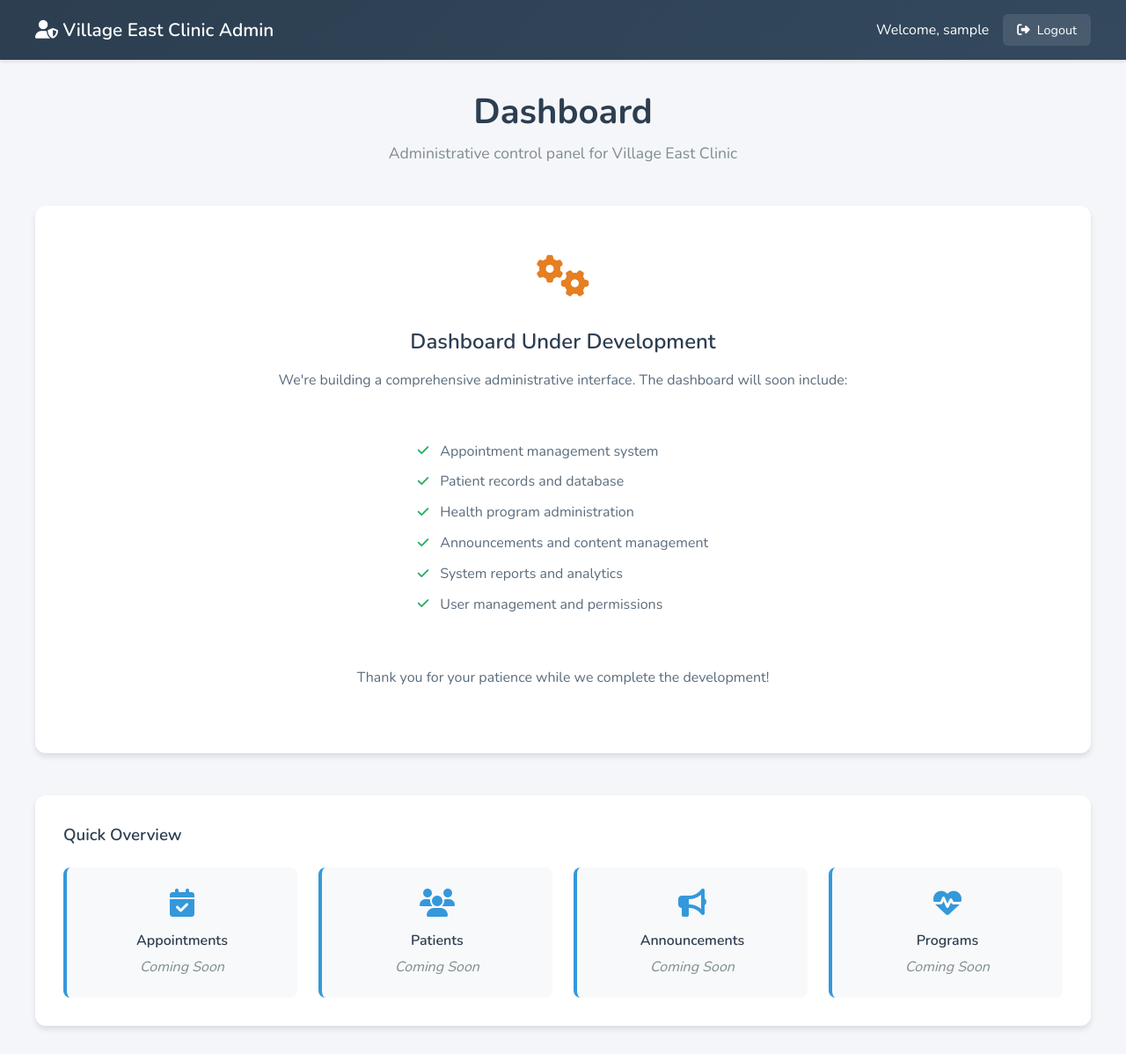
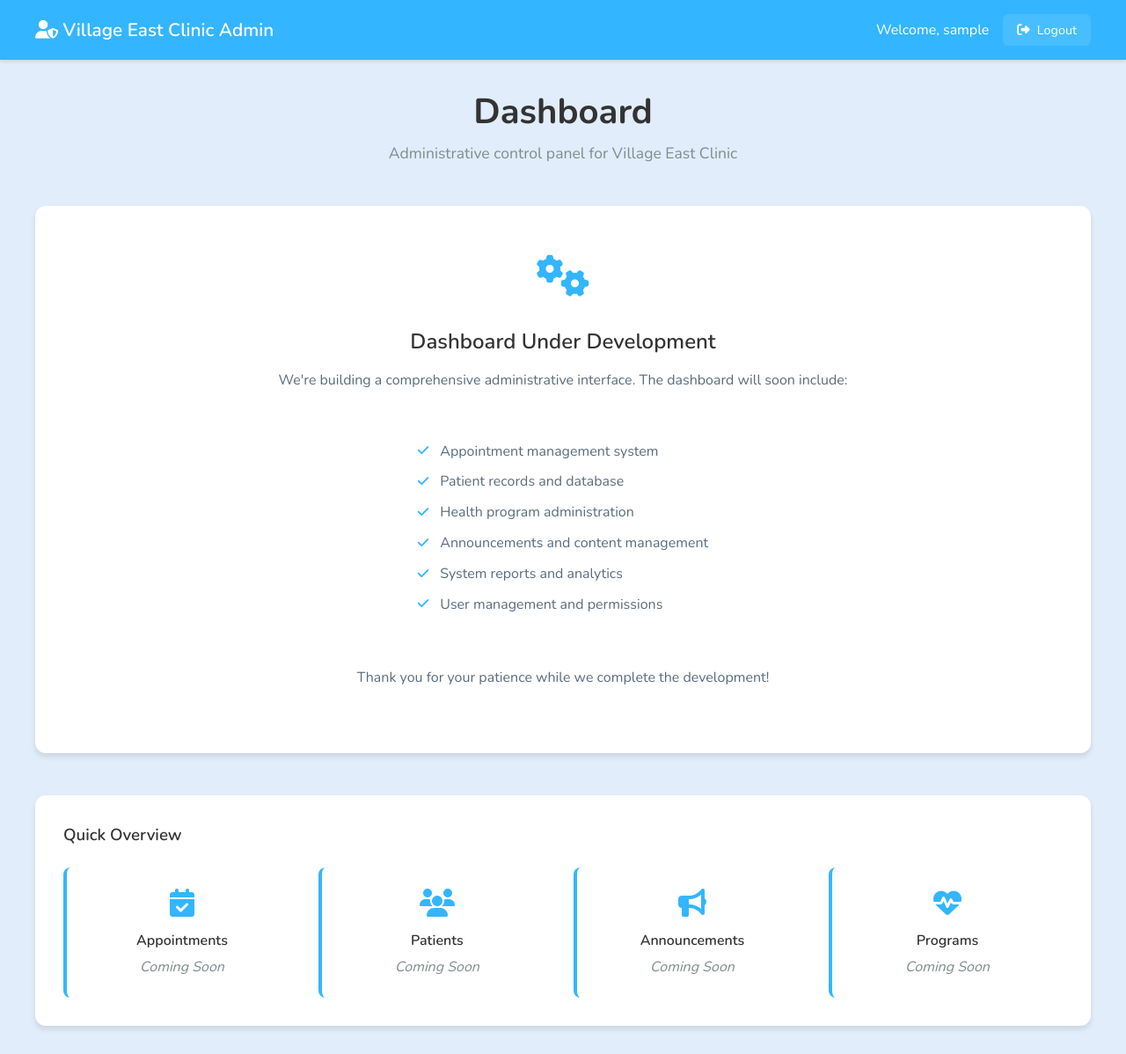
Before and after one commit to erichiii/Health-Services-Appointment-System, a PHP site: page /admin/dashboard.php in a window 1280 px wide. Shown: the whole page at 88% size. Run offline with PHP 8.4, Linux system fonts and the light colour scheme; the visitor is signed in with stand-in values (Sample User, id 1).

Commit message:
modified ui to match the main page

```diff
--- a/admin/dashboard.php
+++ b/admin/dashboard.php
@@ -107,7 +107,7 @@ $admin_username = $_SESSION['admin_username'] ?? 'Admin';
             margin: 0;
             padding: 0;
             font-family: 'Nunito', sans-serif;
-            background-color: #f5f6fa;
+            background-color: #E1EDFA;
             min-height: 100vh;
         }
 
@@ -118,7 +118,7 @@ $admin_username = $_SESSION['admin_username'] ?? 'Admin';
         }
 
         .admin-header {
-            background: linear-gradient(135deg, #2c3e50, #34495e);
+            background: #33b6ff;
             color: white;
             box-shadow: 0 2px 4px rgba(0, 0, 0, 0.1);
         }
@@ -179,7 +179,7 @@ $admin_username = $_SESSION['admin_username'] ?? 'Admin';
 
         .dashboard-header h1 {
             font-size: 2.5rem;
-            color: #2c3e50;
+            color: #333;
             margin-bottom: 0.5rem;
             font-weight: 700;
         }
@@ -201,12 +201,12 @@ $admin_username = $_SESSION['admin_username'] ?? 'Admin';
 
         .progress-icon {
             font-size: 3rem;
-            color: #e67e22;
+            color: #33b6ff;
             margin-bottom: 1.5rem;
         }
 
         .admin-progress-notice h2 {
-            color: #2c3e50;
+            color: #333;
             margin-bottom: 1rem;
             font-weight: 600;
         }
@@ -233,7 +233,7 @@ $admin_username = $_SESSION['admin_username'] ?? 'Admin';
         }
 
         .admin-feature-list li i {
-            color: #27ae60;
+            color: #33b6ff;
             margin-right: 0.8rem;
             font-size: 0.9rem;
         }
@@ -246,7 +246,7 @@ $admin_username = $_SESSION['admin_username'] ?? 'Admin';
         }
 
         .quick-stats h3 {
-            color: #2c3e50;
+            color: #333;
             margin-bottom: 1.5rem;
             font-weight: 600;
         }
@@ -258,11 +258,11 @@ $admin_username = $_SESSION['admin_username'] ?? 'Admin';
         }
 
         .stat-card {
-            background: #f8f9fa;
+            background: white;
             padding: 1.5rem;
             border-radius: 8px;
             text-align: center;
-            border-left: 4px solid #3498db;
+            border-left: 4px solid #33b6ff;
             transition: transform 0.3s;
         }
 
@@ -272,12 +272,12 @@ $admin_username = $_SESSION['admin_username'] ?? 'Admin';
 
         .stat-card i {
             font-size: 2rem;
-            color: #3498db;
+            color: #33b6ff;
             margin-bottom: 1rem;
         }
 
         .stat-card h4 {
-            color: #2c3e50;
+            color: #333;
             margin: 0 0 0.5rem 0;
             font-weight: 600;
         }
```
Also changed, not shown: admin/login.php (+8 -8 lines).
